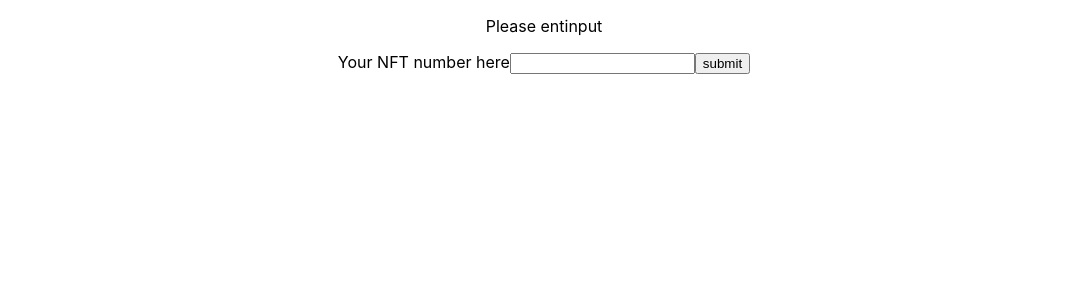
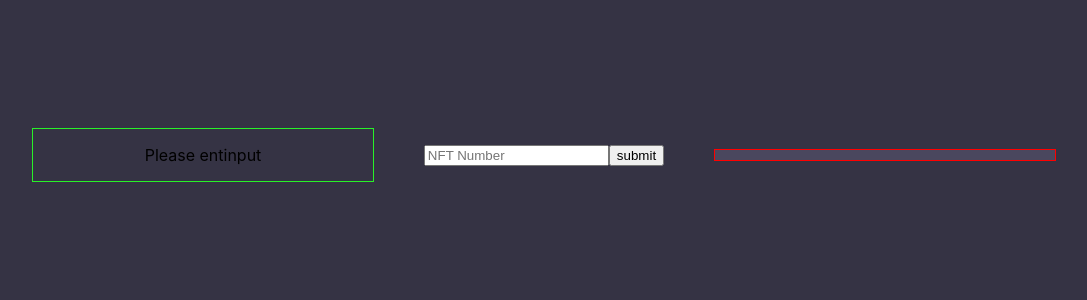
Before and after one commit to SiriusLL/ethereans-checker, a React (Create React App) app: page / in a window 1280 px wide. Shown: the top 300 px of the page, without its empty margins (96-1183 px from the left). Built offline with nearby package versions, Linux system fonts and the light colour scheme.

Commit message:
a bit of styling, dynamic table coloring, media screen

```diff
--- a/src/App.css
+++ b/src/App.css
@@ -1,38 +1,60 @@
-.App {
-  text-align: center;
+body {
+  background-color: rgb(53, 51, 68);
 }
 
-.App-logo {
-  height: 40vmin;
-  pointer-events: none;
-}
-
-@media (prefers-reduced-motion: no-preference) {
-  .App-logo {
-    animation: App-logo-spin infinite 20s linear;
-  }
-}
-
-.App-header {
-  background-color: #282c34;
-  min-height: 100vh;
+.App {
   display: flex;
   flex-direction: column;
   align-items: center;
-  justify-content: center;
-  font-size: calc(10px + 2vmin);
-  color: white;
+  /* background-color: blue; */
+  padding: 10%;
+  text-align: center;
+}
+/* body {
+  display: flex;
+  flex-direction: column;
+  background-color: blue;
+} */
+
+.image {
+  border: 1px solid rgb(40, 241, 40);
+  width: 80%;
+  height: auto;
+  /* object-fit: contain; */
+}
+.image img {
+  max-width: 100%;
+  max-height: 100%;
 }
 
-.App-link {
-  color: #61dafb;
+.userInput {
+  width: 80%;
 }
 
-@keyframes App-logo-spin {
-  from {
-    transform: rotate(0deg);
+.traits {
+  border: 1px solid red;
+  color: lavender;
+  background-color: rgb(74, 71, 94);
+  width: 80%;
+  padding-top: 10px;
+}
+
+table {
+  text-align: left;
+  width: 100%;
+}
+
+.even-r {
+  background-color: rgb(85, 66, 43);
+}
+
+.odd-r {
+  background-color: rgb(55, 72, 102);
+}
+
+@media (min-width: 941px) {
+  .App {
+    display: flex;
+    flex-direction: row;
   }
-  to {
-    transform: rotate(360deg);
-  }
-}
+} ;
--- a/src/App.js
+++ b/src/App.js
@@ -1,6 +1,7 @@
 import React, { useState } from "react";
 import axios from "axios";
 import "./App.css";
+import { isDOMComponentElement } from "react-dom/cjs/react-dom-test-utils.production.min";
 
 function App() {
   const [data, setData] = useState();
@@ -41,16 +42,29 @@ function App() {
     let value = Number(rawValue);
     if (value <= 0 || value > 11000) {
       console.log("invalid");
-      // return <div>Must be a number between 1 and 11000</div>;
-      return;
+      // const invalid = () => invalid
+      return <div>Must be a number between 1 and 11000</div>;
+      // return;
     }
     // console.log(value);
     // setNumber(value);
     getData(value);
+    setInput("");
   };
+
+  const rowColor = (index) => {
+    if (index % 2 === 0) {
+      return "even-r";
+    } else {
+      return "odd-r";
+    }
+  };
+
+  // {(i % 2 === 0) ? className="even-r" : className="odd-r"}
 
   return (
     <div className="App">
+      <div className="image">
         {data ? console.log("n", data.image.split("/")[2]) : null}
         {data ? (
           <img
@@ -60,27 +74,37 @@ function App() {
         ) : (
           <p>Please entinput</p>
         )}
-      <div>
+      </div>
+      <div className="userInput">
         <form autoComplete="off" onSubmit={(event) => event.preventDefault()}>
-          <label for="ident">Your NFT number here</label>
+          {/* <label for="ident">Your NFT number here</label> */}
           <input
+            id="ident"
             name="ident"
+            placeholder="NFT Number"
             value={input}
             onChange={(e) => {
               setInput(e.target.value);
               // getData();
             }}
             type="text"
-          ></input>
+          />
+          {/* <p className={invalid()}>Number must be between 1 and 10,000</p> */}
           <button onClick={() => validate(input)}>submit</button>
         </form>
       </div>
+      <div className="traits">
         <div>{data && data.name}</div>
-      <div>
+        <table>
           {data &&
-          data.attributes.map((attr) => (
-            <div>{`${attr.trait_type}: ${attr.value}`}</div>
+            data.attributes.map((attr, i) => (
+              // <div key={i}>{`${attr.trait_type}: ${attr.value}`}</div>
+              <tr key={i} className={rowColor(i)}>
+                <td>{`${attr.trait_type}`}</td>
+                <td>{`${attr.value}`}</td>
+              </tr>
             ))}
+        </table>
       </div>
     </div>
   );
```
Lines whose indentation alone changed are shown as unchanged.
